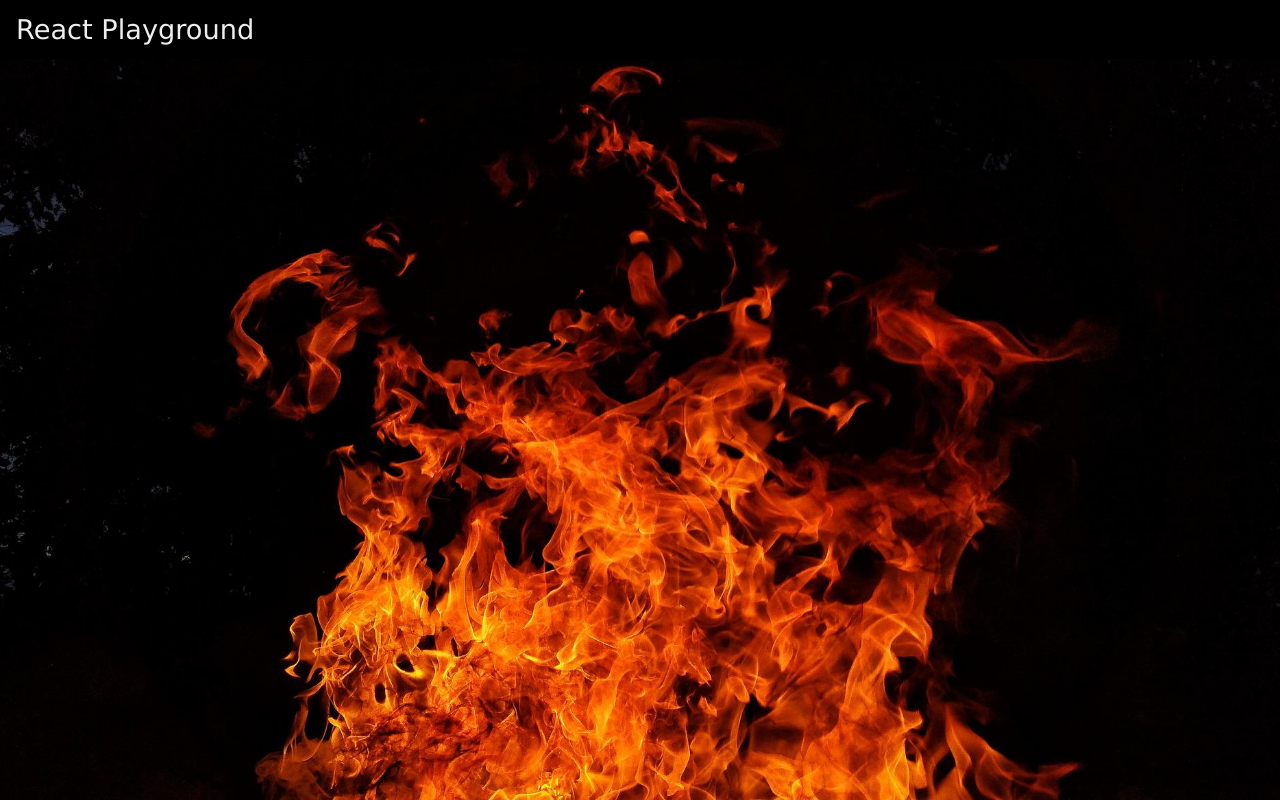
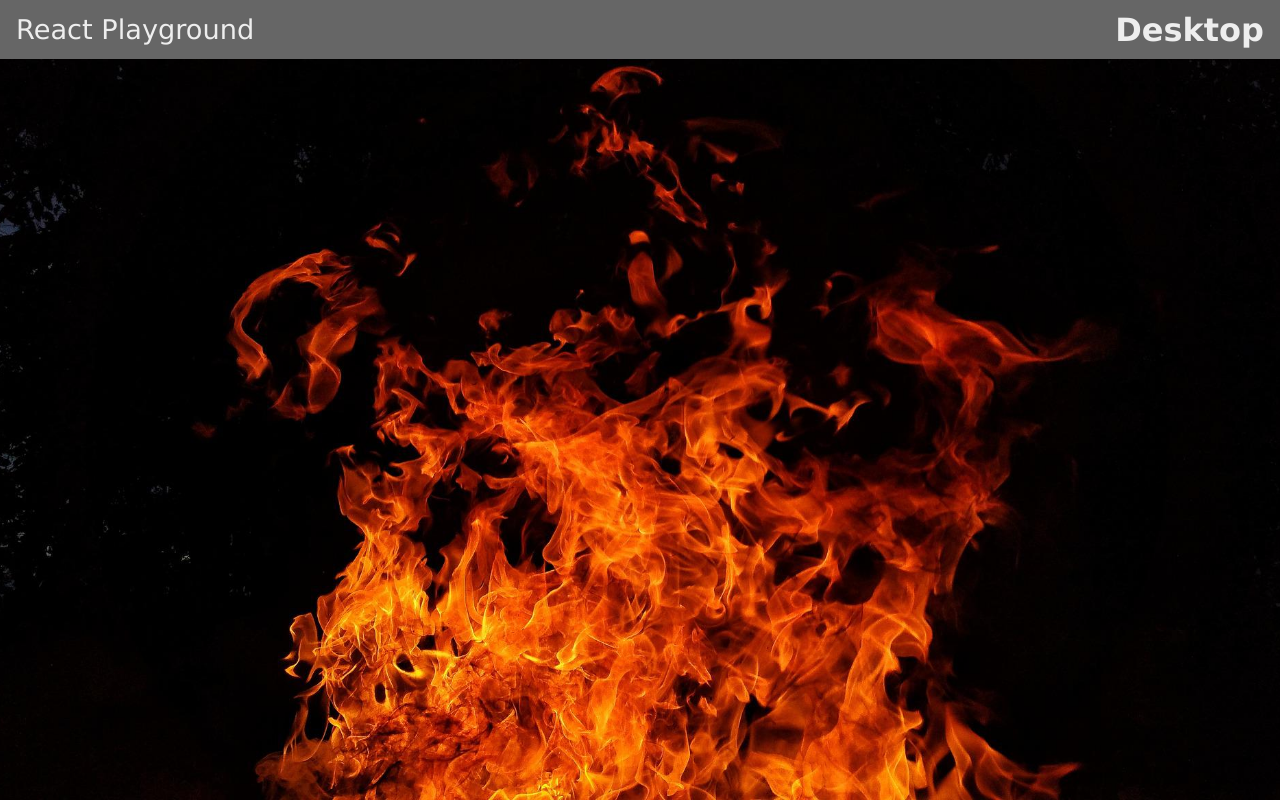
Before and after one commit to Olsson112/React-Ts-playground, a React (Vite) app: page /1 in a window 1280 px wide. Built offline with nearby package versions, Linux system fonts and the light colour scheme.

Commit message:
Added Context

```diff
--- /dev/null
+++ b/src/components/context/DeviceProvider.tsx
@@ -0,0 +1,70 @@
+import React, { useEffect, useRef, useState } from "react";
+import { FC, PropsWithChildren } from "react";
+
+export interface DeviceContextData {
+    devices: Device
+    logCurrentDevice: () => void
+}
+
+export interface Device {
+    isDesktop: boolean,
+    isTablet: boolean,
+    isMobile: boolean
+}
+
+const DefaultContextData: Device = {
+    isDesktop: true,
+    isTablet: false,
+    isMobile: false
+}
+
+export const DeviceContext = React.createContext<DeviceContextData>({
+    devices: DefaultContextData,
+    logCurrentDevice: () => {}
+})
+
+interface Props {}
+
+const DeviceProvider: FC<PropsWithChildren<Props>> = (props) => {
+
+    const [devices, setDevices] = useState<Device>(DefaultContextData)
+
+    const logCurrentDevice: () => void = () => {
+        if(devices.isDesktop) {
+            console.log("Desktop");
+        } else if(devices.isTablet) {
+            console.log("Tablet");
+        } else {
+            console.log("Mobile");
+        }
+    }
+
+    useEffect(() => {
+
+        const onWindowChange = () => {
+            if((window.innerWidth > 1250)) {
+                setDevices({ isDesktop: true, isTablet: false, isMobile: false })
+            } else if((window.innerWidth <= 1250 && window.innerWidth > 641)) {
+                setDevices({ isDesktop: false, isTablet: true, isMobile: false })
+            } else if((window.innerWidth <= 641)) {
+                setDevices({ isDesktop: false, isTablet: false, isMobile: true} )
+            }
+        }
+
+        onWindowChange()
+
+        window.addEventListener("resize", onWindowChange)
+
+    }, [])
+
+    useEffect(() => {
+    },[devices])
+
+    return (
+        <DeviceContext.Provider value={{devices, logCurrentDevice}}>
+            {props.children}
+        </DeviceContext.Provider>
+    )
+}
+
+export default DeviceProvider
--- a/src/components/layout.tsx
+++ b/src/components/layout.tsx
@@ -5,15 +5,18 @@ import { columnFlex, fullScreen } from "../style/common";
 import ViewContainer from "./views/viewContainer";
 import Navbar from "./navbar";
 import ErrorBoundary from "./errorBoundary";
+import DeviceProvider from "./context/DeviceProvider";
 
 
 const Layout: FC = () => {
     return (
         <div style={{ ...columnFlex, ...fullScreen, ...background }}>
-            <Navbar />
-            <ErrorBoundary ErrorMessage="Layout is broken...">
-                <ViewContainer />
-            </ErrorBoundary>
+            <DeviceProvider>
+                <Navbar />
+                <ErrorBoundary ErrorMessage="Layout is broken...">
+                    <ViewContainer />
+                </ErrorBoundary>
+            </DeviceProvider>
         </div>
     )
 }
--- a/src/components/navbar.tsx
+++ b/src/components/navbar.tsx
@@ -1,27 +1,45 @@
-import { CSSProperties, FC } from 'react';
+import { CSSProperties, FC, useContext, useEffect } from 'react';
 import { Link } from 'react-router-dom';
 import { colors } from '../data/colors';
 import { WorldElement } from '../data/elements';
+import { Device, DeviceContext, DeviceContextData } from './context/DeviceProvider';
 
 interface Props {}
 
 /** React function component */
 const Navbar: FC<Props> = (props) => {
+
+    const { devices } = useContext(DeviceContext)
+
+    let currentDevice: string = devices.isDesktop ? "Desktop" : devices.isTablet ? "Tablet" : "Mobile"
+
+    if(devices.isDesktop) {
+        currentDevice = "Desktop"
+    } else if(devices.isTablet) {
+        currentDevice = "Tablet"
+    } else {
+        currentDevice = "Mobile"
+    }
+
     return (
-        <div style={header}>
+        <div style={header(devices)}>
             <Link to={"/"} style={headerItem}>React Playground</Link>
+            <h1 style={deviceHeader}>{currentDevice}</h1>
         </div>
     );
 }
 
-const header: CSSProperties = {
-    height: '4em',
-    background: colors.primary,
-    color: colors.third,
-    display: 'flex',
-    alignItems: 'stretch',
-    paddingLeft: '1em',
-    paddingRight: '1em'
+const header: (devices: Device) => CSSProperties = (devices) => {
+    return {
+        height: '4em',
+        background: devices.isMobile ? colors.primary : devices.isTablet ? colors.forth : colors.secondary,
+        color: colors.third,
+        display: 'flex',
+        alignItems: 'center',
+        paddingLeft: '1em',
+        paddingRight: '1em',
+        justifyContent: "space-between"
+    }
 };
 
 const headerItem: CSSProperties = {
@@ -35,5 +53,9 @@ const headerItem: CSSProperties = {
     color: colors.third
 };
 
+const deviceHeader: CSSProperties = {
+    margin: 0
+}
+
 
 export default Navbar
--- a/src/components/views/navigationItem.tsx
+++ b/src/components/views/navigationItem.tsx
@@ -1,8 +1,9 @@
-import { CSSProperties, FC } from 'react';
+import { CSSProperties, FC, useContext } from 'react';
 import { centeredContent } from '../../style/common';
 import { WorldElement } from '../../data/elements'
 import { Link } from 'react-router-dom';
 import { testErrorBoundary } from '../errorBoundary';
+import { DeviceContext } from '../context/DeviceProvider';
 
 interface Props {
     element: WorldElement
@@ -11,9 +12,13 @@ interface Props {
 /** React function component */
 const NavigationItem: FC<Props> = (props) => {
 
-    if(props.element.id == 2) {
+    const { logCurrentDevice } = useContext(DeviceContext)
+
+    logCurrentDevice()
+
+  /*   if(props.element.id == 2) {
         testErrorBoundary()
-    }
+    } */
 
     return (
         <Link to={`/${props.element.id}`} style={{ ...gridItem, ...centeredContent }}>
```
